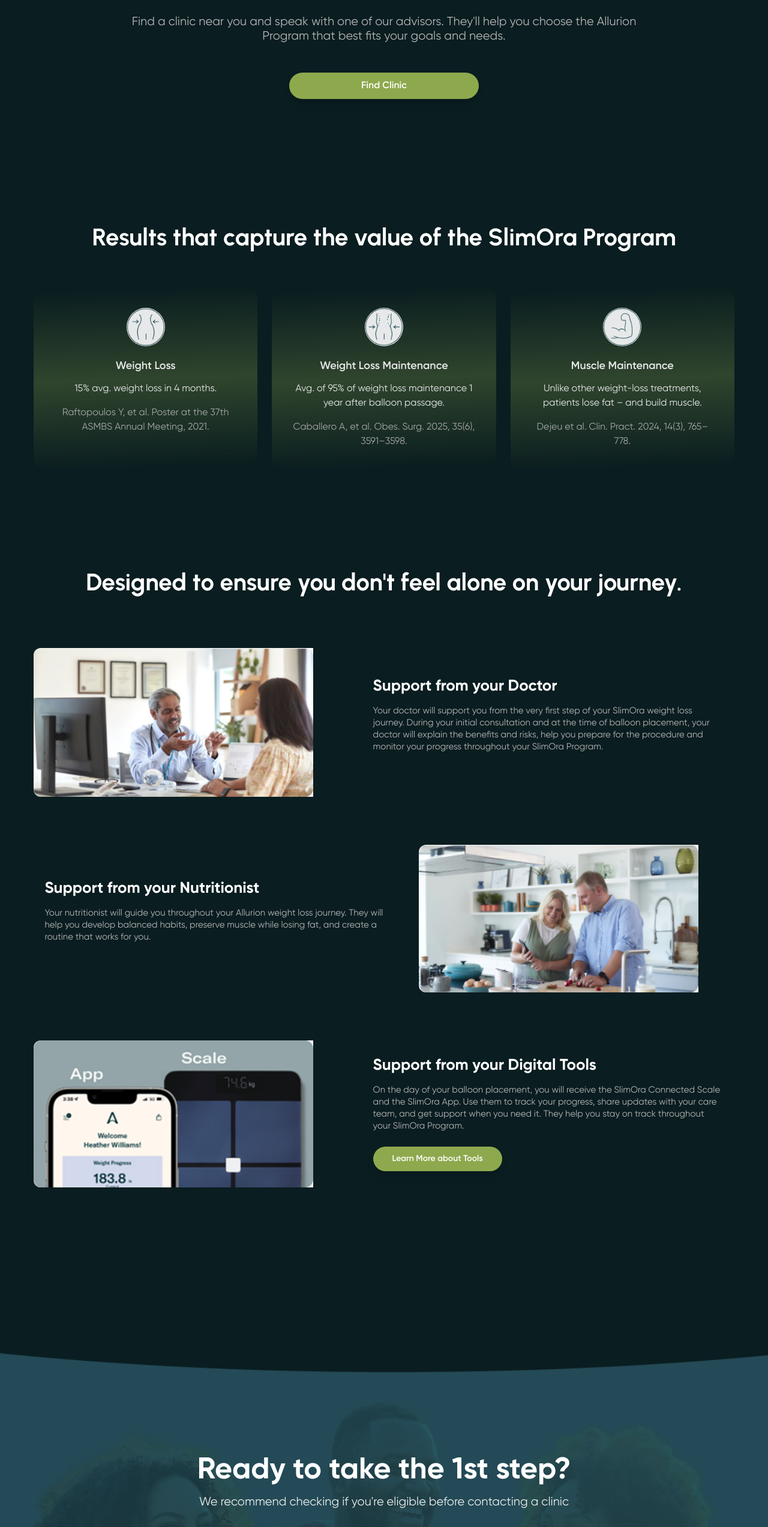
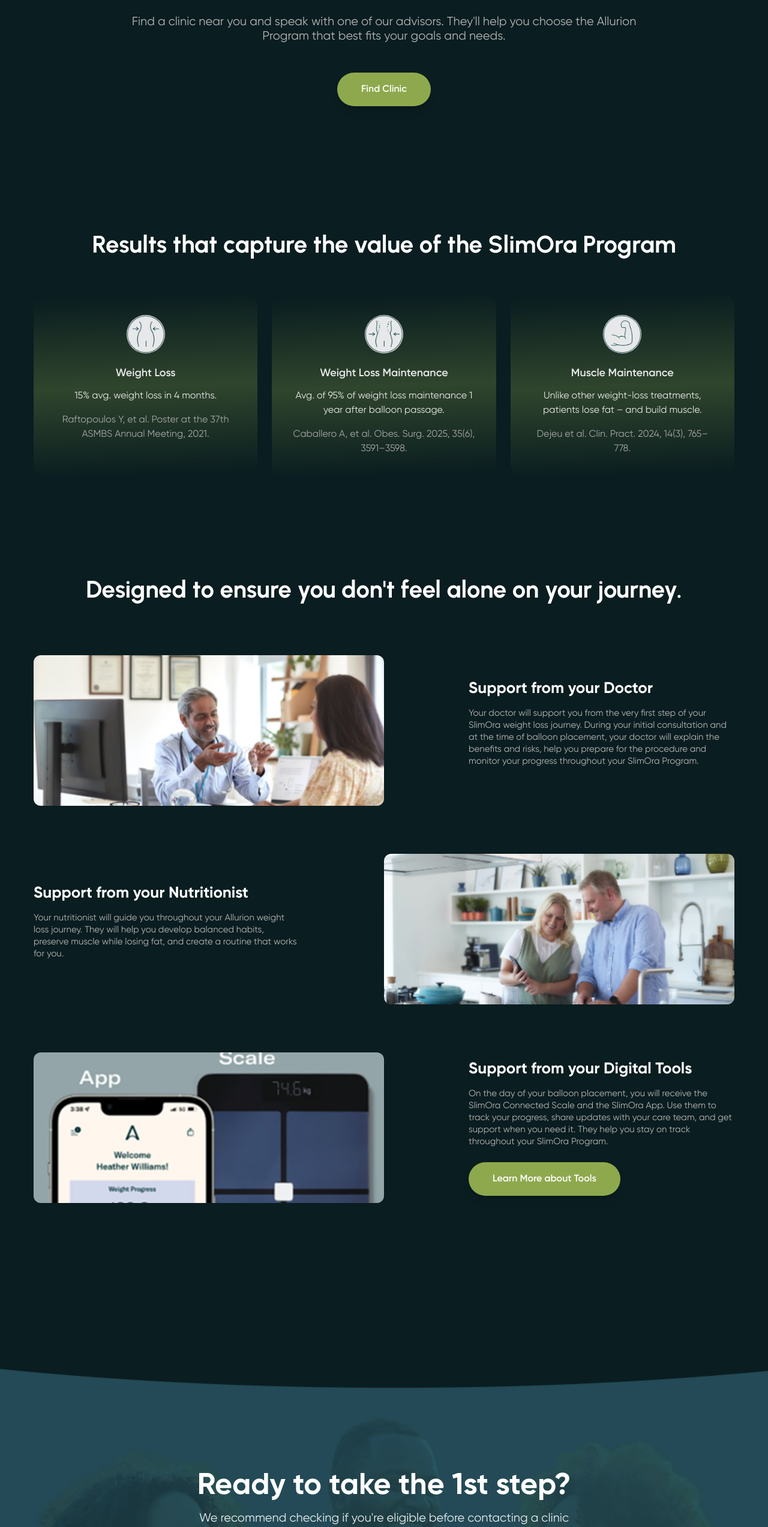
Before and after one commit to Awadg8/slimora, a Next.js app: page /the-programme in a window 1280 px wide. Shown: the part 1109-3654 px from the top of the page at 60% size. Built offline with nearby package versions, Linux system fonts and the light colour scheme.

Commit message:
quick fix

```diff
--- a/section/home/readyToTake.tsx
+++ b/section/home/readyToTake.tsx
@@ -1,5 +1,6 @@
 import Image from "next/image";
 import Link from "next/link";
+import CtaButton from "@/component/ctaButton";
 
 const ReadyToTake = () => {
     return (
@@ -21,12 +22,12 @@
                     <p className="text-white/90 text-lg md:text-[20px] font-Urbanist mb-[28px] max-w-[700px]">
                         We recommend checking if you're eligible before contacting a clinic
                     </p>
-                    <Link
+                    <CtaButton
                         href="#"
-                        className="bg-button-bg hover:bg-button-bg/90 text-white px-10 py-4 rounded-full font-semibold transition-all transform hover:scale-105 shadow-lg"
-                    >
-                        Check Eligibility
-                    </Link>
+                        className="hover:bg-button-bg/90 px-10 py-4 font-semibold transition-all transform hover:scale-105 shadow-lg"
+                        text="Check Eligibility"
+                        type="link"
+                    />
                 </div>
             </section>
 
@@ -46,18 +47,18 @@
                             Interested in joining our network? Learn how the SlimOra Program can help you offer safe, effective and non-invasive weight loss to your patients. Become part of the new standard of obesity care today.
                         </p>
                         <div className="flex justify-center lg:justify-start gap-4 lg:gap-[100px] xl:gap-[171px]">
-                            <Link
-                                href="#"
-                                className="bg-button-bg hover:bg-button-bg/90 text-white px-4 text-sm  xl:text-md xl:px-8 py-3.5 rounded-full font-semibold transition-all transform hover:scale-105"
-                            >
-                                Become a Partner
-                            </Link>
-                            <Link
-                                href="#"
-                                className="bg-button-bg hover:bg-button-bg/90 text-white px-4 text-sm  xl:text-md xl:px-8 py-3.5 rounded-full font-semibold transition-all transform hover:scale-105"
-                            >
-                                Learn about SlimOra
-                            </Link>
+                            <CtaButton
+                            href="#"
+                            className="hover:bg-button-bg/90 px-10 py-4 font-semibold transition-all shadow-lg"
+                            text="Become a Partner"
+                            type="link"
+                        />
+                            <CtaButton
+                            href="#"
+                            className="hover:bg-button-bg/90 px-10 py-4 font-semibold transition-all  shadow-lg"
+                            text="Learn about SlimOra"
+                            type="link"
+                        />
                         </div>
                     </div>
                 </div>
--- a/section/home/resultThatCapture.tsx
+++ b/section/home/resultThatCapture.tsx
@@ -2,6 +2,7 @@
 import React from "react";
 import Image from "next/image";
 import Link from "next/link";
+import CtaButton from "@/component/ctaButton";
 
 const ResultThatCapture = () => {
     const results = [
@@ -94,7 +95,7 @@
                         Results that capture the value of the SlimOra Program
                     </h2>
 
-                    <div className="grid grid-cols-1 md:grid-cols-3 gap-6">
+                    <div className="grid grid-cols-1 lg:grid-cols-3 gap-6">
                         {results.map((item, index) => (
                             <div
                                 key={index}
@@ -130,21 +131,20 @@
                         Designed to ensure you don't feel alone on your journey.
                     </h2>
 
-                    <div className="flex flex-col gap-20">
+                    <div className="flex flex-col gap-[10px] md:gap-20">
                         {supportItems.map((item, index) => (
                             <div
                                 key={index}
-                                className={`flex flex-col ${item.imageLeft ? "md:flex-row-reverse" : "md:flex-row"} gap-[40px] items-center`}
+                                className={`flex flex-col ${item.imageLeft ? "md:flex-row-reverse" : "md:flex-row"} gap-[20px] md:gap-[141px] items-center`}
                             >
                                 {/* Image */}
-                                <div className="w-full md:w-[45%] shrink-0">
-                                    <div className="rounded-xl overflow-hidden">
+                                <div className="w-full md:w-[50%] shrink-0">
+                                    <div className="rounded-xl  relative h-[251px] overflow-hidden">
                                         <Image
                                             src={item.image}
                                             alt={item.title}
-                                            width={466}
-                                            height={251}
-                                            className=""
+                                           layout="fill"
+                                            className="object-cover"
                                         />
                                     </div>
                                 </div>
@@ -155,15 +155,14 @@
                                         {item.title}
                                     </h3>
                                     <p className="text-[#B5B5B5] text-[13px] md:text-[15px] mb-[60px] md:mb-6 leading-[20px]">
-                                        {item.description}
-                                    </p>
+                                        {item.description}                                    </p>
                                     {item.link && item.linkLabel && (
-                                        <Link
-                                            href={item.link}
-                                            className="inline-block w-full md:w-fit text-center bg-button-bg hover:bg-button-bg/90 text-white px-8 py-[10px] rounded-full font-semibold transition-all transform hover:scale-105 shadow-lg text-[14px]"
-                                        >
-                                            {item.linkLabel}
-                                        </Link>
+                                        <CtaButton
+                                            href="#"
+                                            className=" text-center hover:bg-button-bg/90 px-10 py-4 font-semibold transition-all  shadow-lg w-full md:w-fit"
+                                            text="Learn More about Tools"
+                                            type="link"
+                                        />
                                     )}
                                 </div>
                             </div>
@@ -171,7 +170,7 @@
                     </div>
                 </div>
             </section>
-            <div className="pt-30 pb-50">
+            <div className="md:pt-30 md:pb-50">
 
                 {/* Section 1: Ready to take the 1st step? */}
                 <section className="relative overflow-hidden pt-60 pb-60 z-30">
@@ -190,12 +189,12 @@
                         <p className="text-white/90 text-lg md:text-[20px] font-Urbanist mb-[28px] max-w-[700px]">
                             We recommend checking if you're eligible before contacting a clinic
                         </p>
-                    <Link
+                        <CtaButton
                             href="#"
-                        className="bg-button-bg hover:bg-button-bg/90 text-white px-10 py-4 rounded-full font-semibold transition-all transform hover:scale-105 shadow-lg"
-                    >
-                        Check Eligibility
-                    </Link>
+                            className="hover:bg-button-bg/90 px-10 py-4 font-semibold transition-all  shadow-lg"
+                            text="Check Eligibility"
+                            type="link"
+                        />
                     </div>
                 </section>
             </div>
--- a/section/home/theProgramme.tsx
+++ b/section/home/theProgramme.tsx
@@ -2,6 +2,7 @@
 import React from "react";
 import Image from "next/image";
 import Link from "next/link";
+import CtaButton from "@/component/ctaButton";
 
 const TheProgramme = () => {
     const plans = [
@@ -82,7 +83,7 @@
                         <span className="text-[#8EA94D]">SlimOra </span>
                         <span className="text-[#8EA94D]">Gastric Balloon Systems</span>
                     </h2>
-                    <p className="text-[#B5B5B5] md:text-[20px] text-[12px] max-w-xl md:leading-[24px] leading-[18px] text-justify">
+                    <p className="text-[#B5B5B5] md:text-[20px] text-[14px] max-w-xl md:leading-[24px] leading-[18px] text-justify">
                         At SlimOra, we know that every weight loss journey is different. That's why we offer a range of programme options tailored to your individual goals, preferences and needs so you can find the right path to lasting, healthy weight loss.
                     </p>
                 </div>
@@ -98,7 +99,7 @@
                                         <div className="w-12 flex justify-center shrink-0">
                                             {plan.balloonIcon}
                                         </div>
-                                        <span className="text-[#383838] font-bold md:text-[16px] text-[12px] md:leading-[22px] leading-[12px]">{plan.balloons}</span>
+                                        <span className="text-[#383838] font-bold  text-[16px] md:leading-[22px] leading-[12px]">{plan.balloons}</span>
                                     </div>
 
                                     <div className="flex items-center gap-[15px]">
@@ -139,12 +140,12 @@
                         Find a clinic near you and speak with one of our advisors. They'll help you choose the Allurion Program that best fits your goals and needs.
                     </p>
                     <div className="flex justify-center">
-                        <Link
+                        <CtaButton
                             href="#"
-                            className="bg-button-bg hover:bg-button-bg/90 text-white px-30 py-[10px] rounded-full font-semibold transition-all transform hover:scale-105 shadow-lg"
-                        >
-                            Find Clinic
-                        </Link>
+                            className="hover:bg-button-bg/90 px-10 py-4 font-semibold transition-all md:w-fit w-full shadow-lg"
+                            text="Find Clinic"
+                            type="link"
+                        />
                     </div>
                 </div>
             </div>
```
Lines whose indentation alone changed are shown as unchanged.
